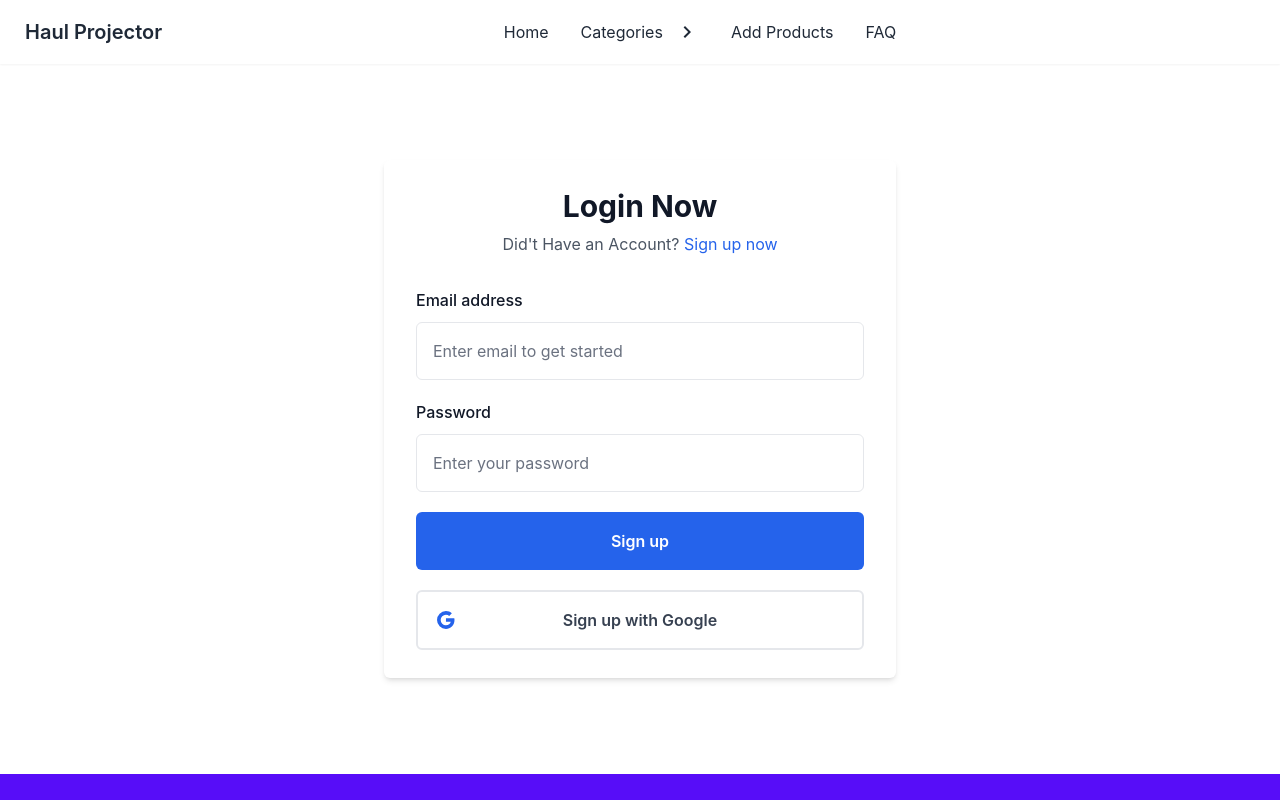
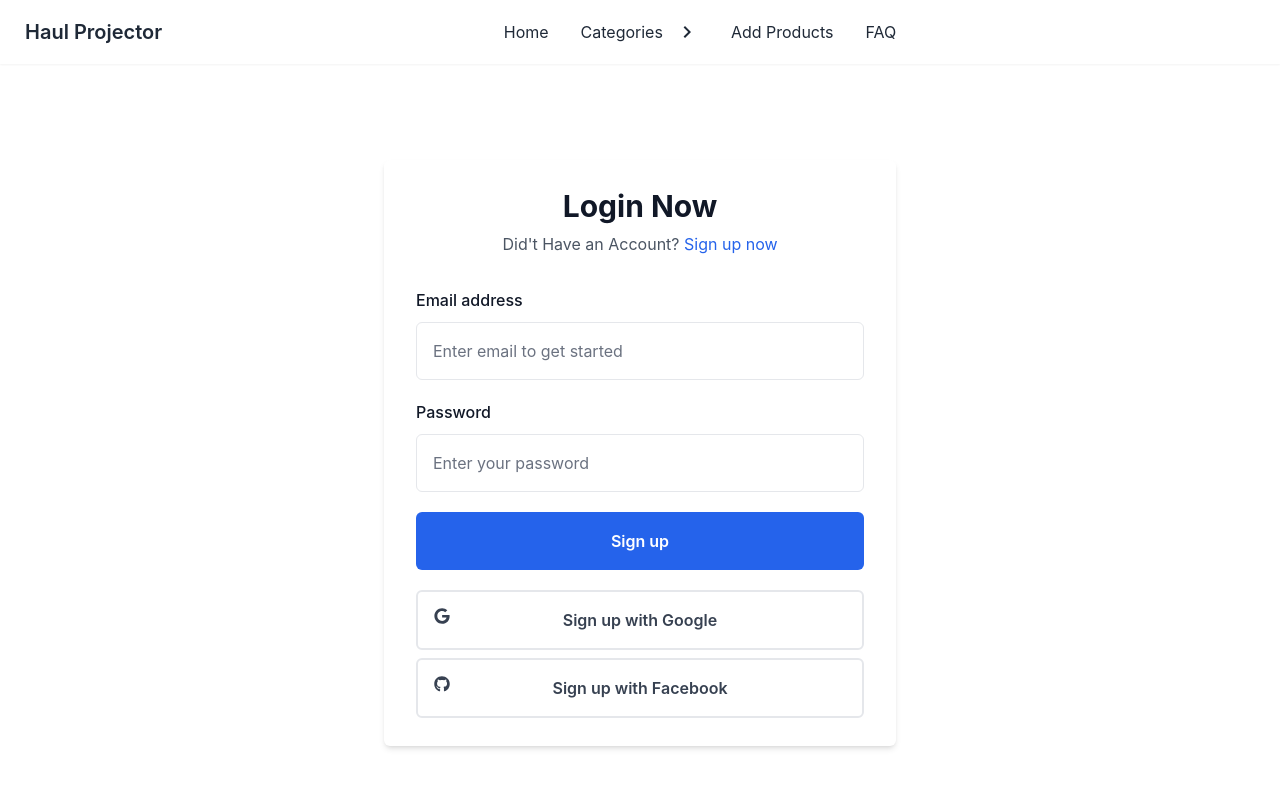
Before and after one commit to mzhdipu/haul-projector-client, a React (Create React App) app: page /signin in a window 1280 px wide. Shown: the top 800 px of the page. Built offline with nearby package versions, Linux system fonts and the light colour scheme; no server answers.

Commit message:
created user login option

```diff
--- a/src/Pages/Authentication/Signin/Signin.js
+++ b/src/Pages/Authentication/Signin/Signin.js
@@ -1,8 +1,26 @@
-import React from "react";
-import { Link } from "react-router-dom";
+import { GoogleAuthProvider } from "firebase/auth";
+import React, { useContext } from "react";
+import { FaGithub, FaGoogle } from "react-icons/fa";
+import { Link, useLocation, useNavigate } from "react-router-dom";
+import { AuthContext } from "../../../Root/Contexts/AuthProvider";
 
 const Signin = () => {
+    const {signInWithGoogle} = useContext(AuthContext)
+    const googleProvider = new GoogleAuthProvider()
+    const navigate = useNavigate();
+    const location = useLocation();
+    const from = location.state?.from?.pathname || '/'
 
+    const handleGoogle = () =>{
+      signInWithGoogle(googleProvider)
+      .then(result =>{
+        const user = result.user;
+        navigate(from, {replace: true})
+      })
+      .catch(error=>{
+        console.log(error)
+      })
+    }
     const handleSubmit = (event) =>{
         event.preventDefault()
         const form = event.target
@@ -83,6 +101,7 @@ const Signin = () => {
 
                   <div>
                   <button
+                    onClick={handleGoogle}
                     type="button"
                     className="
                                     relative
@@ -107,16 +126,40 @@ const Signin = () => {
                                 "
                   >
                     <div className="absolute inset-y-0 left-0 p-4">
-                        <svg
-                          className="w-6 h-6 text-blue-600"
-                          xmlns="http://www.w3.org/2000/svg"
-                          viewBox="0 0 24 24"
-                          fill="currentColor"
-                        >
-                          <path d="M20.283 10.356h-8.327v3.451h4.792c-.446 2.193-2.313 3.453-4.792 3.453a5.27 5.27 0 0 1-5.279-5.28 5.27 5.27 0 0 1 5.279-5.279c1.259 0 2.397.447 3.29 1.178l2.6-2.599c-1.584-1.381-3.615-2.233-5.89-2.233a8.908 8.908 0 0 0-8.934 8.934 8.907 8.907 0 0 0 8.934 8.934c4.467 0 8.529-3.249 8.529-8.934 0-.528-.081-1.097-.202-1.625z"></path>
-                        </svg>
+                      <FaGoogle/>
                     </div>
                     Sign up with Google
+                  </button>
+
+                  <button
+                    type="button"
+                    className="
+                                    relative
+                                    inline-flex
+                                    items-center
+                                    justify-center
+                                    w-full
+                                    px-4
+                                    py-4
+                                    mt-2
+                                    text-base
+                                    font-semibold
+                                    text-gray-700
+                                    transition-all
+                                    duration-200
+                                    bg-white
+                                    border-2 border-gray-200
+                                    rounded-md
+                                    hover:bg-gray-100
+                                    focus:bg-gray-100
+                                    hover:text-black
+                                    focus:text-black focus:outline-none
+                                "
+                  >
+                    <div className="absolute inset-y-0 left-0 p-4">
+                      <FaGithub/>
+                    </div>
+                    Sign up with Facebook
                   </button>
                 </div>
                 </div>
```
Lines whose indentation alone changed are shown as unchanged.
